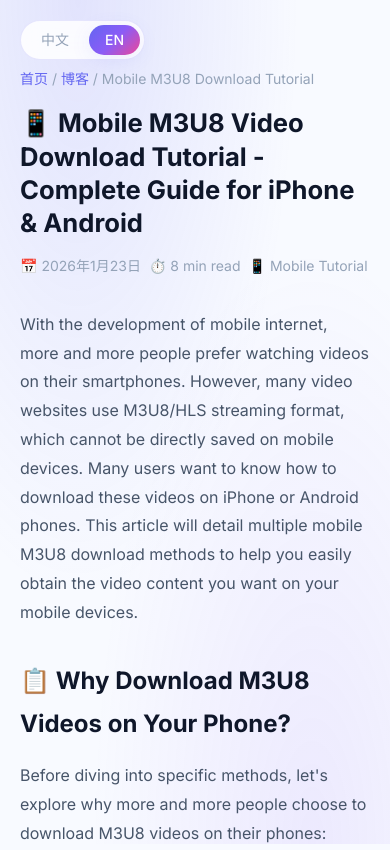
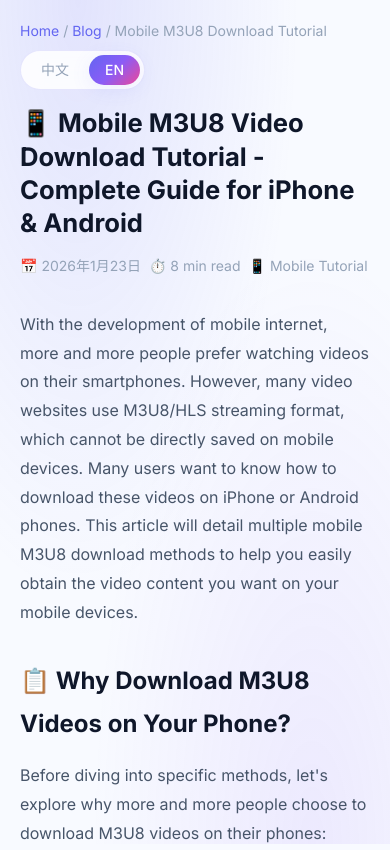
Before and after one commit to liqiujiong/m3u8converter, a website built with Vite: page blog/mobile-m3u8-download.html in a window 390 px wide. Shown: the top 850 px of the page. Built offline with nearby package versions, Linux system fonts and the light colour scheme.

Commit message:
fix blog topbar layout and bilingual breadcrumbs

```diff
--- a/blog/mobile-m3u8-download.html
+++ b/blog/mobile-m3u8-download.html
@@ -57,6 +57,30 @@
             font-weight: 600;
             margin-right: 0.5rem;
         }
+
+        .article-topbar {
+            display: flex;
+            justify-content: space-between;
+            align-items: center;
+            gap: 1rem;
+            margin-bottom: 1rem;
+        }
+
+        .article-topbar .breadcrumb {
+            margin-bottom: 0;
+        }
+
+        .article-topbar .lang-switcher-wrap {
+            margin: 0;
+        }
+
+        @media (max-width: 768px) {
+            .article-topbar {
+                flex-direction: column;
+                align-items: flex-start;
+                gap: 0.5rem;
+            }
+        }
     </style>
 
     <script type="application/ld+json">
@@ -92,16 +116,18 @@
 
 <body>
     <div class="article-container">
-        <div class="lang-switcher-wrap">
-            <div class="lang-switcher" data-lang-switcher>
-                <button class="lang-btn" type="button" data-lang-target="zh" aria-pressed="false">中文</button>
-                <button class="lang-btn" type="button" data-lang-target="en" aria-pressed="false">EN</button>
+        <div class="article-topbar">
+            <nav class="breadcrumb">
+                <span data-lang="zh"><a href="/">首页</a> / <a href="/blog/">博客</a> / 手机M3U8下载教程</span>
+                <span data-lang="en"><a href="/">Home</a> / <a href="/blog/">Blog</a> / Mobile M3U8 Download Tutorial</span>
+            </nav>
+            <div class="lang-switcher-wrap">
+                <div class="lang-switcher" data-lang-switcher>
+                    <button class="lang-btn" type="button" data-lang-target="zh" aria-pressed="false">中文</button>
+                    <button class="lang-btn" type="button" data-lang-target="en" aria-pressed="false">EN</button>
+                </div>
             </div>
         </div>
-
-        <nav class="breadcrumb">
-            <a href="/">首页</a> / <a href="/blog/">博客</a> / <span data-lang="zh">手机M3U8下载教程</span><span data-lang="en">Mobile M3U8 Download Tutorial</span>
-        </nav>
         <article>
             <header class="article-header">
                 <h1>📱 <span data-lang="zh">手机M3U8视频下载教程 - iPhone和Android设备完整指南</span><span data-lang="en">Mobile M3U8 Video Download Tutorial - Complete Guide for iPhone & Android</span></h1>
```
Also changed, not shown: blog/fix-m3u8-download-errors.html (+28 -2 lines).
